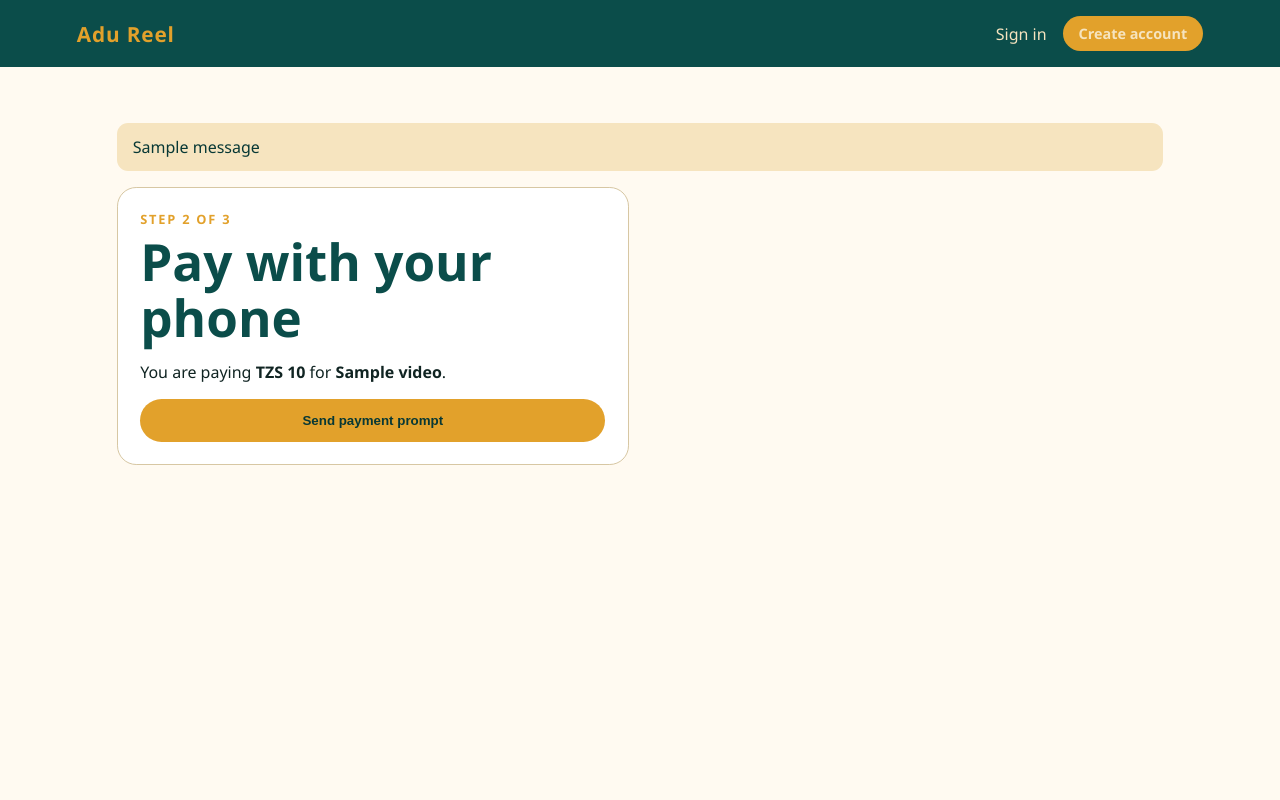
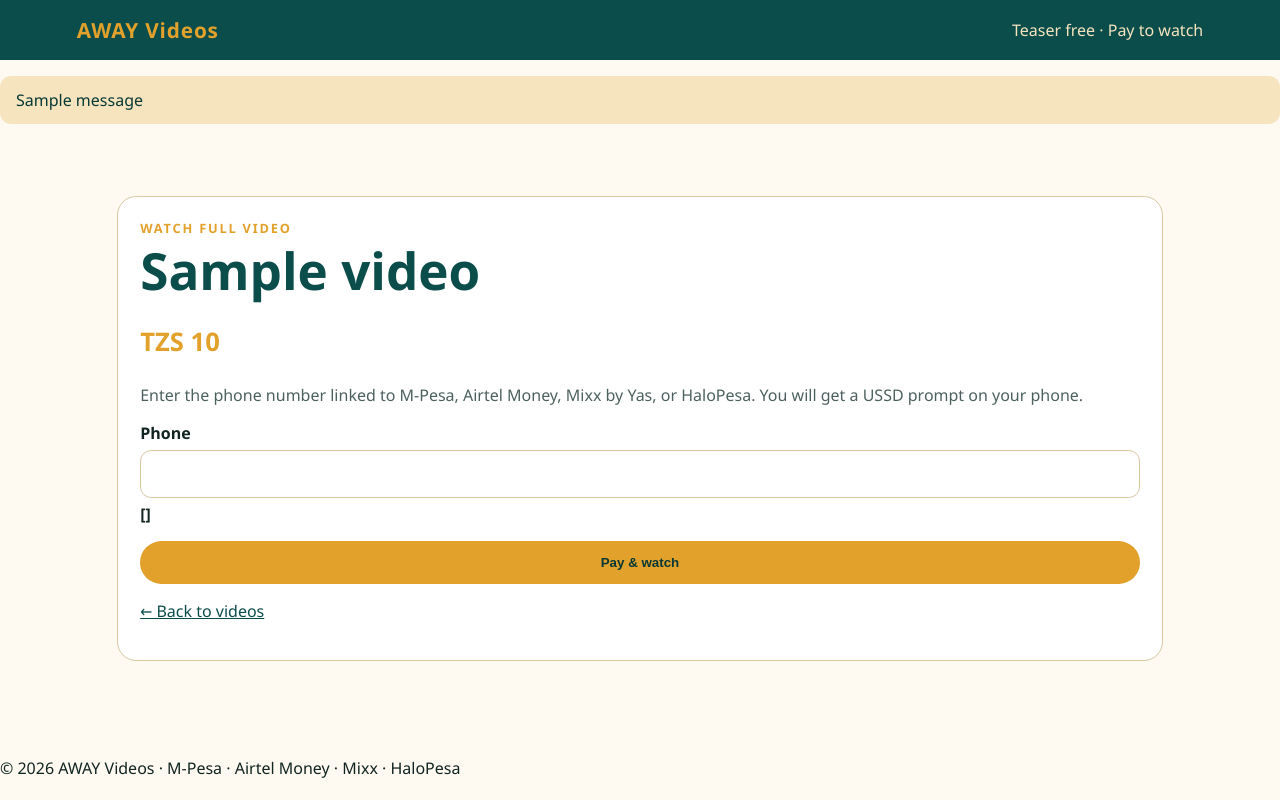
Before and after one commit to kengodhil/AWAY-VIDEOS, a Django app: template templates/catalog/pay.html in a window 1280 px wide. Run offline with Django 5.2, Linux system fonts and the light colour scheme; the template is opened without the code that fills it: most values are stand-ins (such as "Sample title", 1, 10 or a date in 2020); one stand-in notice (Sample message) is shown; form fields are guessed from the names that the template uses.

Commit message:
Templates, migration, README for AWAY Videos redesign

```diff
--- a/render.yaml
+++ b/render.yaml
@@ -13,5 +13,5 @@ services:
         value: ".onrender.com"
       - key: PYTHON_VERSION
         value: "3.12.0"
-      - key: SELCOM_MOCK
+      - key: SNIPPE_MOCK
         value: "true"
--- a/templates/catalog/base.html
+++ b/templates/catalog/base.html
@@ -1,37 +1,33 @@
+{% load static %}
 <!DOCTYPE html>
 <html lang="en">
 <head>
   <meta charset="utf-8">
-  <meta name="viewport" content="width=device-width, initial-scale=1">
-  <title>{% block title %}Away-videos{% endblock %}</title>
-  {% load static %}
+  <meta name="viewport" content="width=device-width, initial-scale=1, viewport-fit=cover">
+  <title>{% block title %}AWAY Videos{% endblock %}</title>
   <link rel="stylesheet" href="{% static 'css/app.css' %}">
 </head>
 <body>
   <header class="topbar">
-    <a class="brand" href="{% if user.is_authenticated %}{% url 'video_list' %}{% else %}{% url 'home' %}{% endif %}">Adu Reel</a>
-    <nav class="nav">
-      {% if user.is_authenticated %}
-        <a href="{% url 'video_list' %}">Videos</a>
-        {% if user.is_staff %}<a href="{% url 'studio' %}">Admin</a>{% endif %}
-        <span class="who">{{ user.get_full_name|default:user.username }}</span>
-        <form method="post" action="{% url 'logout' %}">{% csrf_token %}<button class="link-btn" type="submit">Sign out</button></form>
-      {% else %}
-        <a href="{% url 'login' %}">Sign in</a>
-        <a class="btn btn-small" href="{% url 'register' %}">Create account</a>
-      {% endif %}
-    </nav>
+    <a class="brand" href="{% url 'home' %}">AWAY Videos</a>
+    <span class="tagline">Teaser free · Pay to watch</span>
   </header>
 
+  {% if messages %}
+  <ul class="flash page-narrow">
+    {% for message in messages %}
+    <li>{{ message }}</li>
+    {% endfor %}
+  </ul>
+  {% endif %}
+
   <main class="page">
-    {% if messages %}
-      <ul class="flash">
-        {% for message in messages %}
-          <li class="flash-{{ message.tags }}">{{ message }}</li>
-        {% endfor %}
-      </ul>
-    {% endif %}
     {% block content %}{% endblock %}
   </main>
+
+  <footer class="site-footer">
+    <p>© {% now "Y" %} AWAY Videos · M-Pesa · Airtel Money · Mixx · HaloPesa</p>
+  </footer>
+  {% block scripts %}{% endblock %}
 </body>
 </html>
--- a/templates/catalog/pay.html
+++ b/templates/catalog/pay.html
@@ -1,21 +1,28 @@
 {% extends "catalog/base.html" %}
-{% block title %}Pay for {{ video.title }}{% endblock %}
+{% block title %}Pay · {{ video.title }} · AWAY Videos{% endblock %}
 {% block content %}
-<section class="card narrow">
-  <p class="eyebrow">Step 2 of 3</p>
-  <h1>Pay with your phone</h1>
-  <p>You are paying <strong>TZS {{ video.price }}</strong> for <strong>{{ video.title }}</strong>.</p>
-  <form method="post" class="stack">{% csrf_token %}
-    {% for field in form %}
+<section class="pay-shell">
+  <div class="card pay-card">
+    <p class="eyebrow">{% if is_download %}Download{% else %}Watch full video{% endif %}</p>
+    <h1>{{ video.title }}</h1>
+    <p class="price">TZS {{ amount|floatformat:0 }}</p>
+    <p class="muted">
+      Enter the phone number linked to M-Pesa, Airtel Money, Mixx by Yas, or HaloPesa.
+      You will get a USSD prompt on your phone.
+    </p>
+    <form method="post" class="stack">
+      {% csrf_token %}
+      {{ form.non_field_errors }}
       <label>
-        {{ field.label }}
-        {{ field }}
-        {% if field.help_text %}<small>{{ field.help_text }}</small>{% endif %}
-        {{ field.errors }}
+        {{ form.phone.label }}
+        {{ form.phone }}
+        {{ form.phone.errors }}
       </label>
-    {% endfor %}
-    {{ form.non_field_errors }}
-    <button class="btn" type="submit">Send payment prompt</button>
-  </form>
+      <button class="btn" type="submit">
+        {% if is_download %}Pay &amp; download{% else %}Pay &amp; watch{% endif %}
+      </button>
+    </form>
+    <p class="muted small-note"><a href="{% url 'home' %}">← Back to videos</a></p>
+  </div>
 </section>
 {% endblock %}
```
Also changed, not shown: templates/catalog/watch.html (+35 -9 lines), 1 other file.
